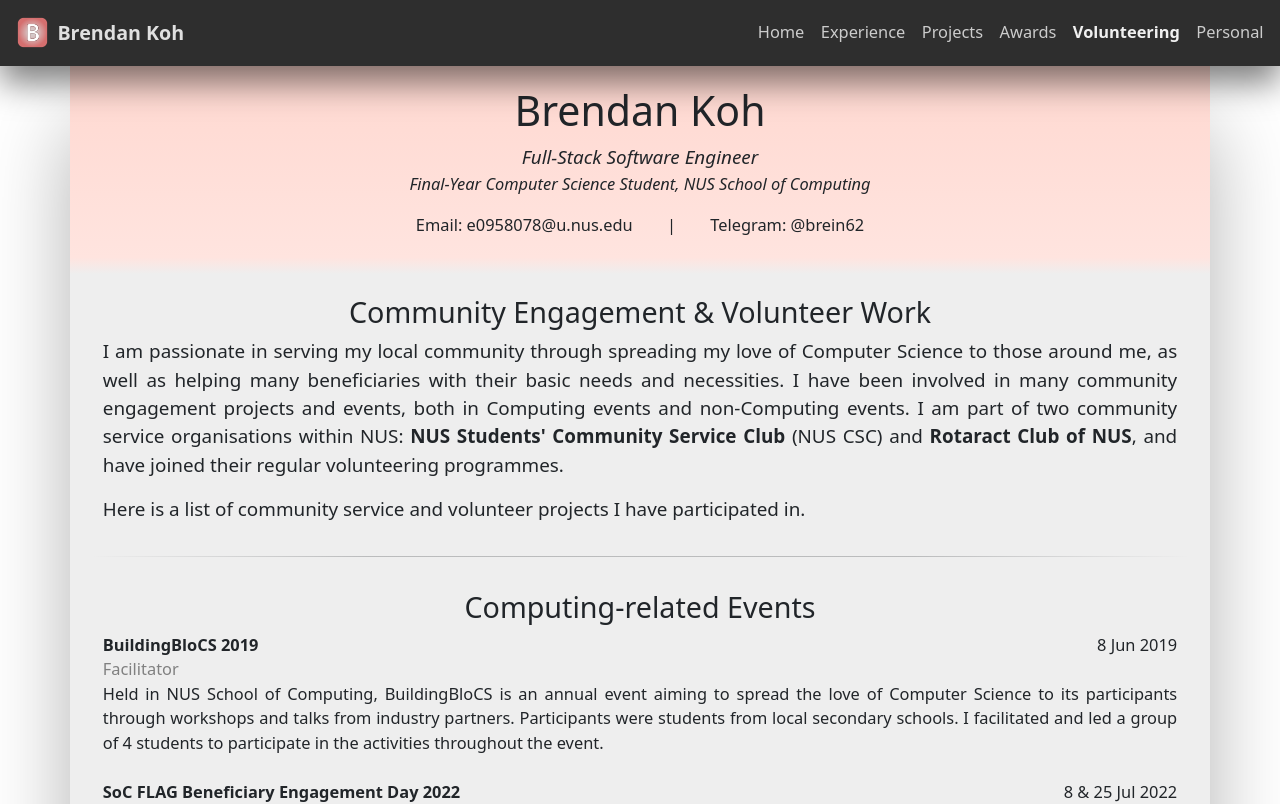
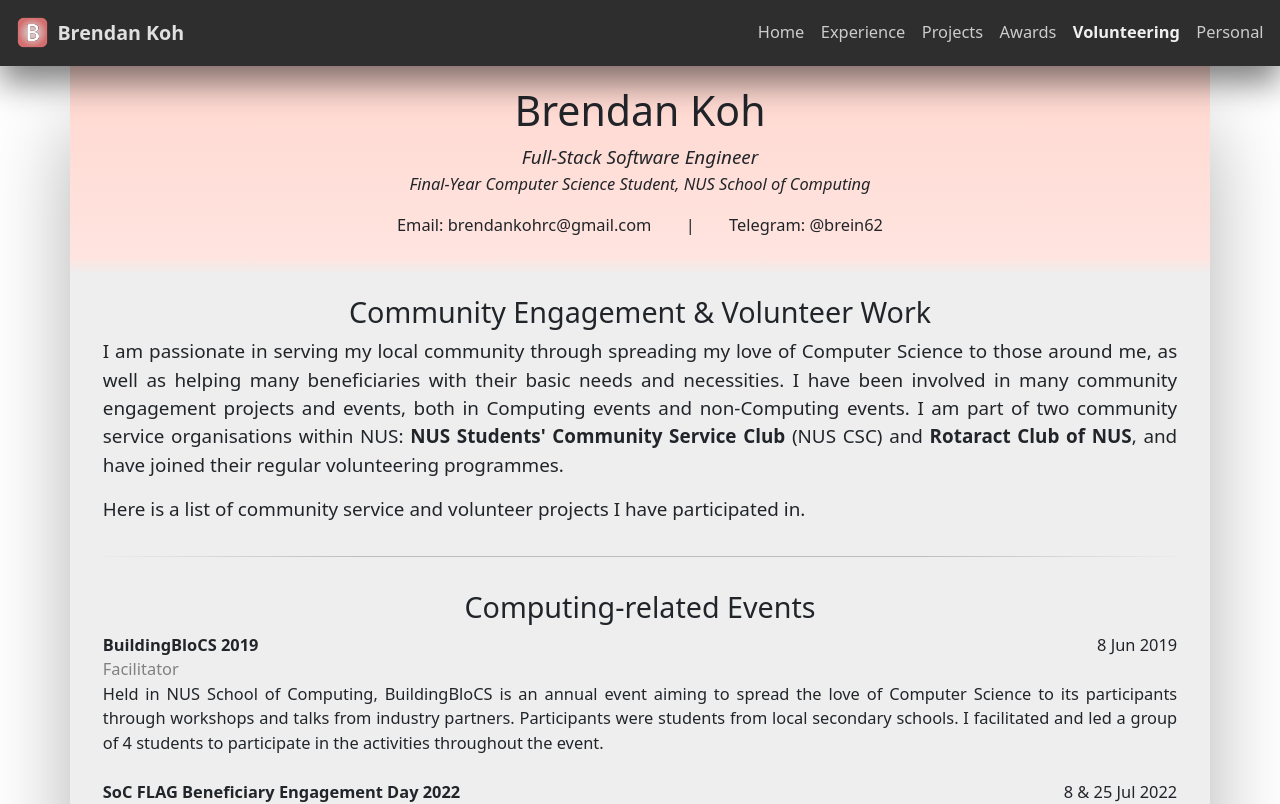
Before and after one commit to brein62/brein62.github.io, a React (Create React App) app: page /#/volunteering in a window 1280 px wide. Shown: the top 804 px of the page. Built offline with nearby package versions, Linux system fonts and the light colour scheme.

Commit message:
Add new email and update experience

```diff
--- /dev/null
+++ b/src/components/base/EmailAccount.tsx
@@ -0,0 +1,3 @@
+export default function EmailAccount() {
+  return <span>brendankohrc@gmail.com</span>;
+}
--- a/src/components/base/EmailTeleDisplay.tsx
+++ b/src/components/base/EmailTeleDisplay.tsx
@@ -1,3 +1,4 @@
+import EmailAccount from './EmailAccount';
 import Spacing from './Spacing';
 
 /**
@@ -12,7 +13,7 @@ export default function EmailTeleDisplay({ screenWidth }: { screenWidth: number
   if (screenWidth >= 818) {
     return (
       <p>
-        Email: e0958078@u.nus.edu
+        Email: <EmailAccount />
         <Spacing /> | <Spacing />
         Telegram: @brein62
       </p>
@@ -21,7 +22,7 @@ export default function EmailTeleDisplay({ screenWidth }: { screenWidth: number
     const spacingWidth = ((screenWidth - 758) / 2).toString() + 'px';
     return (
       <p>
-        Email: e0958078@u.nus.edu
+        Email: <EmailAccount />
         <Spacing width={spacingWidth} /> | <Spacing width={spacingWidth} />
         Telegram: @brein62
       </p>
@@ -29,7 +30,7 @@ export default function EmailTeleDisplay({ screenWidth }: { screenWidth: number
   } else {
     return (
       <p>
-        Email: e0958078@u.nus.edu
+        Email: <EmailAccount />
         <br />
         Telegram: @brein62
       </p>
--- a/src/components/base/side-pages/UniGradesTab.tsx
+++ b/src/components/base/side-pages/UniGradesTab.tsx
@@ -447,9 +447,9 @@ export default function UniGradesTab() {
               <Tab.Pane eventKey="Y3ST">
                 <TotalUnits units={6} />
                 <GradeTable>
-                  <GradeEntry course="CP3200 Internship" grade="">
+                  <GradeEntry course="CP3200 Internship" grade="CS">
                     <UnitsBadge units={6} />
-                    {/*<CsCuBadge />*/}
+                    <CsCuBadge />
                   </GradeEntry>
                 </GradeTable>
               </Tab.Pane>
--- a/src/pages/Experience.tsx
+++ b/src/pages/Experience.tsx
@@ -207,6 +207,15 @@ function ExperienceMainBody({ screenWidth }: { screenWidth: number }) {
                   frameworks from the ground up used by traders within the company.
                 </li>
                 <li>
+                  Drafted a Business Requirements Document (BRD) from scratch for the web application, capturing project
+                  scope, deliverables, workflows for traders and long-term business costs, aligning technical design
+                  with business impact.
+                </li>
+                <li>
+                  Partnered with traders through multiple product demonstrations throughout the 5-week development
+                  process, gathering feedback on usability and requirements to refine the product roadmap.
+                </li>
+                <li>
                   Acquired considerable expertise in full-stack application development, particularly in generative
                   AI-powered applications and prompt engineering using OpenAI's API over 6 weeks.
                 </li>
--- a/src/primary/Footer.tsx
+++ b/src/primary/Footer.tsx
@@ -1,5 +1,6 @@
 import { FontAwesomeIcon } from '@fortawesome/react-fontawesome';
 import { faHeart } from '@fortawesome/free-solid-svg-icons';
+import EmailAccount from '../components/base/EmailAccount';
 
 /**
  * Returns the component to be displayed as the footer in all pages.
@@ -15,7 +16,9 @@ export default function Footer() {
       <p>
         <strong>Contact details:</strong>
       </p>
-      <p>Email: e0958078@u.nus.edu</p>
+      <p>
+        Email: <EmailAccount />
+      </p>
       <p>
         Telegram handle:{' '}
         <a className="link-light" href="https://t.me/brein62">
```
